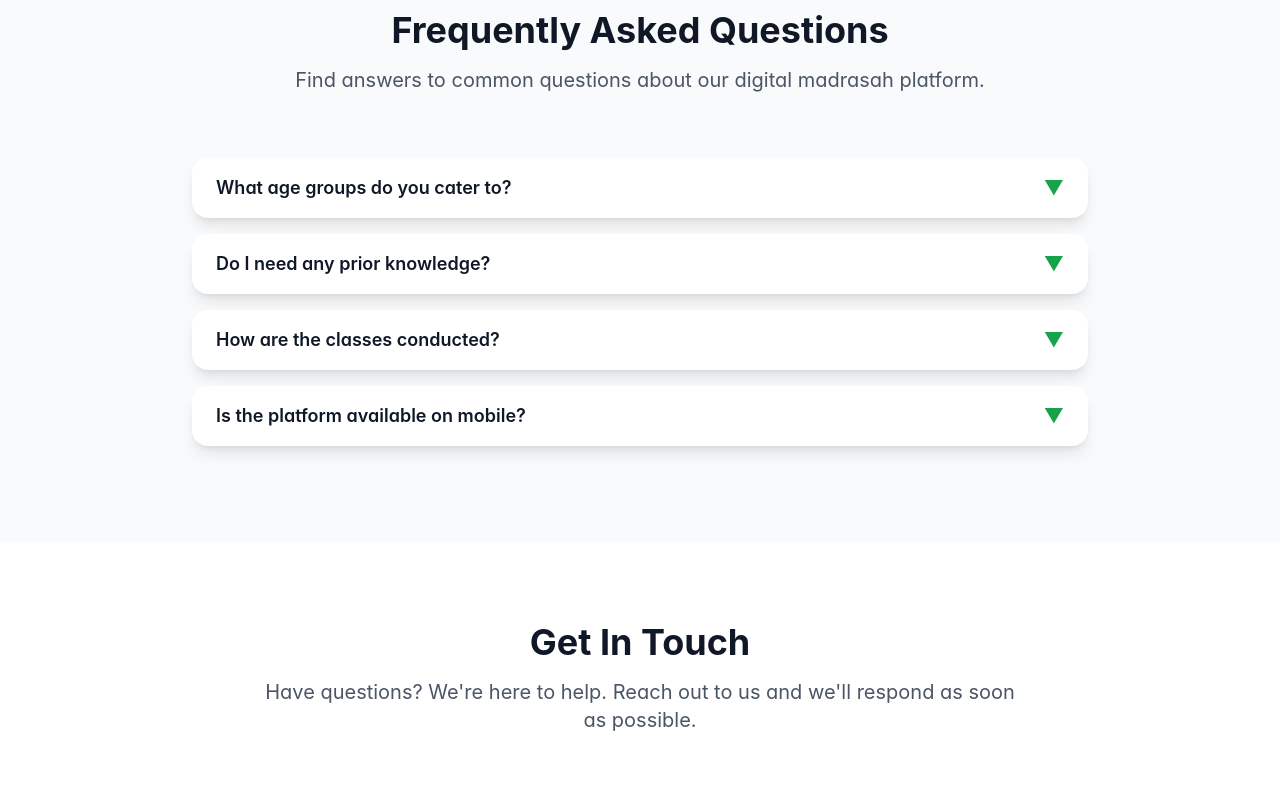
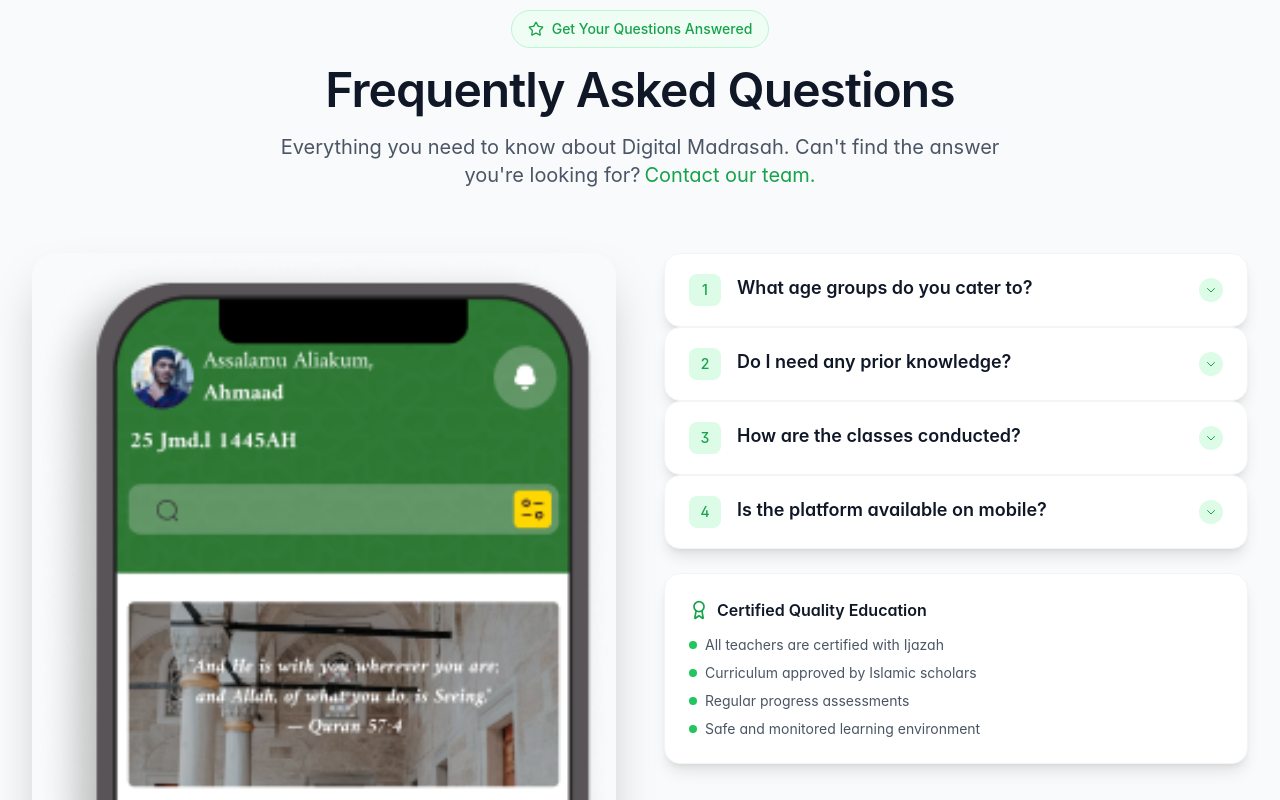
Before and after one commit to Namibra-Devs/madrasa-web, a React (Vite) app in the folder madrasa/: page / in a window 1280 px wide. Shown: the part 6000-6800 px from the top of the page. Built offline with nearby package versions, Linux system fonts and the light colour scheme; the HTML template or start-up script is replaced by a standard one.

Commit message:
FAQ section added

```diff
--- a/madrasa/src/components/sections/Contact.jsx
+++ b/madrasa/src/components/sections/Contact.jsx
@@ -62,7 +62,7 @@
                   </div>
                   <div>
                     <div className="font-semibold text-gray-900 dark:text-white">Email</div>
-                    <div className="text-gray-600 dark:text-gray-300">info@digitalmadrasah.com</div>
+                    <div className="text-gray-600 dark:text-gray-300">salam@digitalmadrasah.app</div>
                   </div>
                 </div>
 
@@ -72,7 +72,7 @@
                   </div>
                   <div>
                     <div className="font-semibold text-gray-900 dark:text-white">Phone</div>
-                    <div className="text-gray-600 dark:text-gray-300">+1 (555) 123-4567</div>
+                    <div className="text-gray-600 dark:text-gray-300">+233 54209 5568 | +233 54 547 8786</div>
                   </div>
                 </div>
 
--- a/madrasa/src/components/sections/FAQ.jsx
+++ b/madrasa/src/components/sections/FAQ.jsx
@@ -1,10 +1,18 @@
 import React, { useState } from 'react';
 import { motion, AnimatePresence } from 'framer-motion';
-import { fadeInUp, stagger } from '@utils/animations';
+import { fadeInUp, stagger, slideInLeft, slideInRight } from '@utils/animations';
 import { FAQS } from '@constants';
+import { BookOpen, Users, Clock, Award, Star, CheckCircle } from 'lucide-react';
 
 const FAQ = () => {
   const [openIndex, setOpenIndex] = useState(null);
+
+  const stats = [
+    { icon: Users, number: '10,000+', label: 'Students Enrolled' },
+    { icon: BookOpen, number: '50+', label: 'Courses Available' },
+    { icon: Clock, number: '24/7', label: 'Support Available' },
+    { icon: Award, number: '95%', label: 'Satisfaction Rate' }
+  ];
 
   return (
     <section id="faq" className="py-20 bg-gray-50 dark:bg-gray-800">
@@ -16,40 +24,92 @@
           viewport={{ once: true }}
           className="text-center mb-16"
         >
-          <h2 className="text-3xl sm:text-4xl font-bold text-gray-900 dark:text-white mb-4">
+          <div className="inline-flex items-center gap-2 px-4 py-2 rounded-full bg-primary-50 dark:bg-primary-900/20 border border-primary-200 dark:border-primary-800 text-primary-600 dark:text-primary-400 text-sm font-medium mb-4">
+            <Star className="w-4 h-4" />
+            Get Your Questions Answered
+          </div>
+          <h2 className="text-display text-4xl sm:text-5xl font-bold text-gray-900 dark:text-white mb-4">
             Frequently Asked Questions
           </h2>
           <p className="text-xl text-gray-600 dark:text-gray-300 max-w-3xl mx-auto">
-            Find answers to common questions about our digital madrasah platform.
+            Everything you need to know about Digital Madrasah. Can't find the answer you're looking for?
+            <a href="#contact" className="text-primary-600 dark:text-primary-400 hover:underline ml-1">Contact our team.</a>
           </p>
         </motion.div>
 
+        <div className="grid grid-cols-1 lg:grid-cols-2 gap-12 items-start">
+          {/* ============================
+                 LEFT: LARGE IMAGE WITH GLASSY DESCRIPTION
+          ============================= */}
+          <motion.div
+            variants={slideInLeft}
+            initial="initial"
+            whileInView="animate"
+            viewport={{ once: true }}
+            className="relative group"
+          >
+            {/* Main Image Container */}
+            <div className="relative rounded-3xl overflow-hidden shadow-2xl">
+              {/* Image */}
+              <img
+                src="/images/faq.png"
+                alt="Students learning at Digital Madrasah"
+                className="w-full h-full object-cover transition-transform duration-700 group-hover:scale-105"
+                onError={(e) => {
+                  e.target.style.display = 'none';
+                  // Fallback gradient background
+                  e.target.parentElement.className += ' bg-gradient-to-br from-primary-500 to-primary-600';
+                }}
+              />
+
+
+            </div>
+
+
+          </motion.div>
+
+          {/* ============================
+                 RIGHT: FAQ ACCORDIONS
+          ============================= */}
+          <motion.div
+            variants={slideInRight}
+            initial="initial"
+            whileInView="animate"
+            viewport={{ once: true }}
+            className="space-y-4"
+          >
             <motion.div
               variants={stagger}
               initial="initial"
               whileInView="animate"
               viewport={{ once: true }}
-          className="max-w-4xl mx-auto"
             >
               {FAQS.map((faq, index) => (
                 <motion.div
                   key={index}
                   variants={fadeInUp}
-              className="mb-4 bg-white dark:bg-gray-900 rounded-2xl shadow-lg overflow-hidden"
+                  className="bg-white dark:bg-gray-900 rounded-2xl shadow-lg overflow-hidden border border-gray-100 dark:border-gray-700 hover:shadow-xl transition-all duration-300 group"
                 >
                   <button
                     onClick={() => setOpenIndex(openIndex === index ? null : index)}
-                className="w-full px-6 py-4 text-left flex justify-between items-center hover:bg-gray-50 dark:hover:bg-gray-800 transition-colors"
+                    className="w-full px-6 py-5 text-left flex justify-between items-center hover:bg-gray-50 dark:hover:bg-gray-800 transition-colors duration-300 group"
                   >
-                <span className="text-lg font-semibold text-gray-900 dark:text-white">
+                    <div className="flex items-start gap-4">
+                      <div className="flex-shrink-0 w-8 h-8 bg-primary-100 dark:bg-primary-900/30 rounded-lg flex items-center justify-center text-primary-600 dark:text-primary-400 text-sm font-medium group-hover:scale-110 transition-transform duration-300">
+                        {index + 1}
+                      </div>
+                      <span className="text-lg font-semibold text-gray-900 dark:text-white text-left">
                         {faq.question}
                       </span>
-                <motion.span
+                    </div>
+                    <motion.div
                       animate={{ rotate: openIndex === index ? 180 : 0 }}
-                  className="text-primary-600 text-xl"
+                      className="flex-shrink-0 w-6 h-6 bg-primary-100 dark:bg-primary-900/30 rounded-full flex items-center justify-center text-primary-600 dark:text-primary-400 group-hover:bg-primary-200 dark:group-hover:bg-primary-800 transition-colors duration-300"
                     >
-                  ▼
-                </motion.span>
+                      <svg className="w-3 h-3" fill="none" stroke="currentColor" viewBox="0 0 24 24">
+                        <path strokeLinecap="round" strokeLinejoin="round" strokeWidth={2} d="M19 9l-7 7-7-7" />
+                      </svg>
+                    </motion.div>
                   </button>
 
                   <AnimatePresence>
@@ -58,13 +118,16 @@
                         initial={{ height: 0, opacity: 0 }}
                         animate={{ height: 'auto', opacity: 1 }}
                         exit={{ height: 0, opacity: 0 }}
-                    transition={{ duration: 0.3 }}
+                        transition={{ duration: 0.3, ease: "easeInOut" }}
                         className="overflow-hidden"
                       >
-                    <div className="px-6 py-4 bg-gray-50 dark:bg-gray-800 border-t border-gray-200 dark:border-gray-700">
-                      <p className="text-gray-600 dark:text-gray-300">
+                        <div className="px-6 pb-5 pt-2 bg-gray-50 dark:bg-gray-800 border-t border-gray-100 dark:border-gray-700">
+                          <div className="flex gap-4">
+                            <div className="flex-shrink-0 w-1 bg-primary-500 rounded-full"></div>
+                            <p className="text-gray-600 dark:text-gray-300 leading-relaxed">
                               {faq.answer}
                             </p>
+                          </div>
                         </div>
                       </motion.div>
                     )}
@@ -72,6 +135,39 @@
                 </motion.div>
               ))}
             </motion.div>
+
+            {/* Additional Info Card */}
+            <motion.div
+              initial={{ opacity: 0, y: 20 }}
+              whileInView={{ opacity: 1, y: 0 }}
+              transition={{ delay: 0.4 }}
+              className="mt-6 bg-white dark:bg-gray-900 rounded-2xl p-6 shadow-lg border border-gray-100 dark:border-gray-700"
+            >
+              <h4 className="font-semibold text-gray-900 dark:text-white mb-3 flex items-center gap-2">
+                <Award className="w-5 h-5 text-primary-600 dark:text-primary-400" />
+                Certified Quality Education
+              </h4>
+              <ul className="space-y-2 text-sm text-gray-600 dark:text-gray-300">
+                <li className="flex items-center gap-2">
+                  <div className="w-2 h-2 bg-primary-500 rounded-full"></div>
+                  All teachers are certified with Ijazah
+                </li>
+                <li className="flex items-center gap-2">
+                  <div className="w-2 h-2 bg-primary-500 rounded-full"></div>
+                  Curriculum approved by Islamic scholars
+                </li>
+                <li className="flex items-center gap-2">
+                  <div className="w-2 h-2 bg-primary-500 rounded-full"></div>
+                  Regular progress assessments
+                </li>
+                <li className="flex items-center gap-2">
+                  <div className="w-2 h-2 bg-primary-500 rounded-full"></div>
+                  Safe and monitored learning environment
+                </li>
+              </ul>
+            </motion.div>
+          </motion.div>
+        </div>
       </div>
     </section>
   );
```
Also changed, not shown: madrasa/public/images/faq.png (added). Lines whose indentation alone changed are shown as unchanged.
